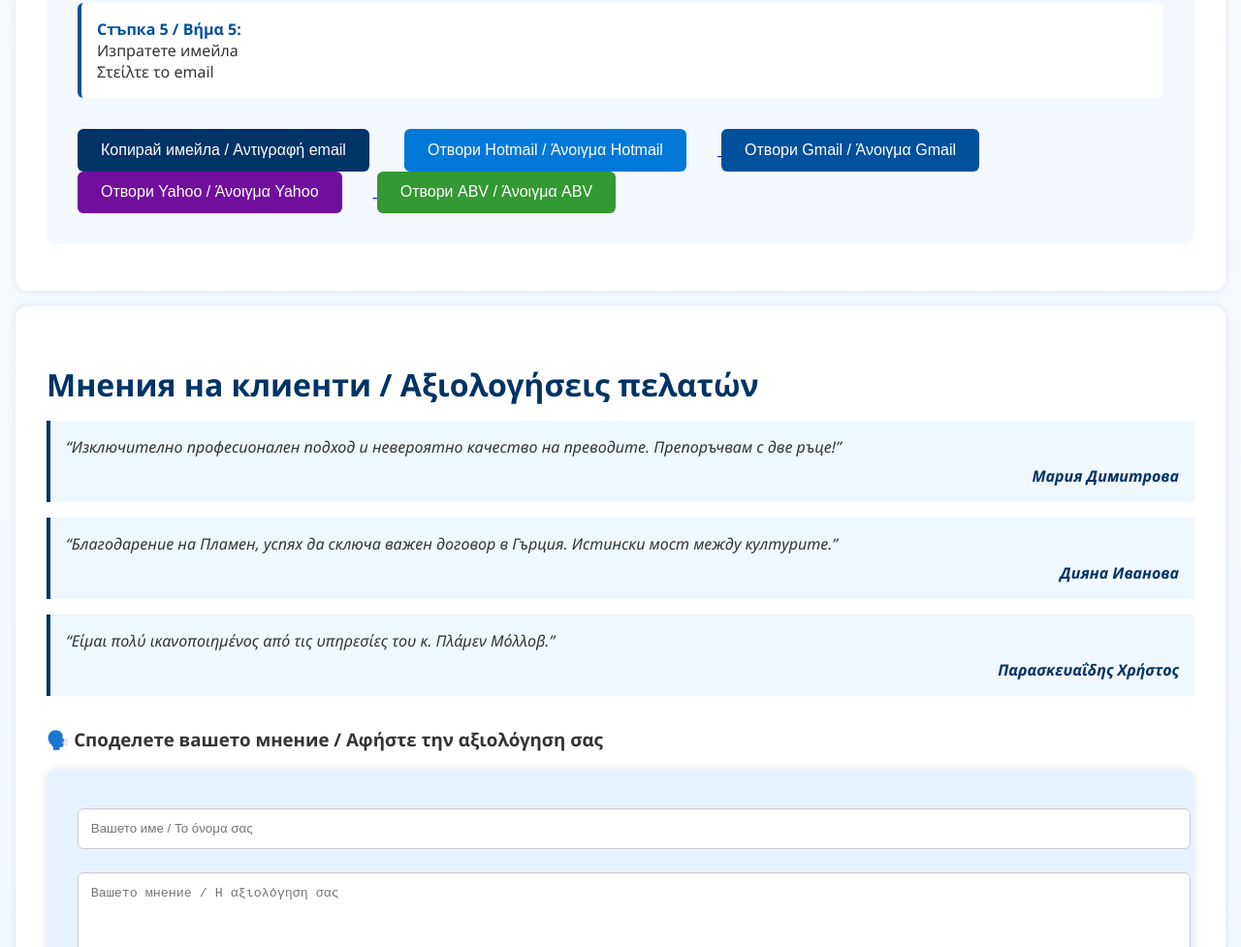
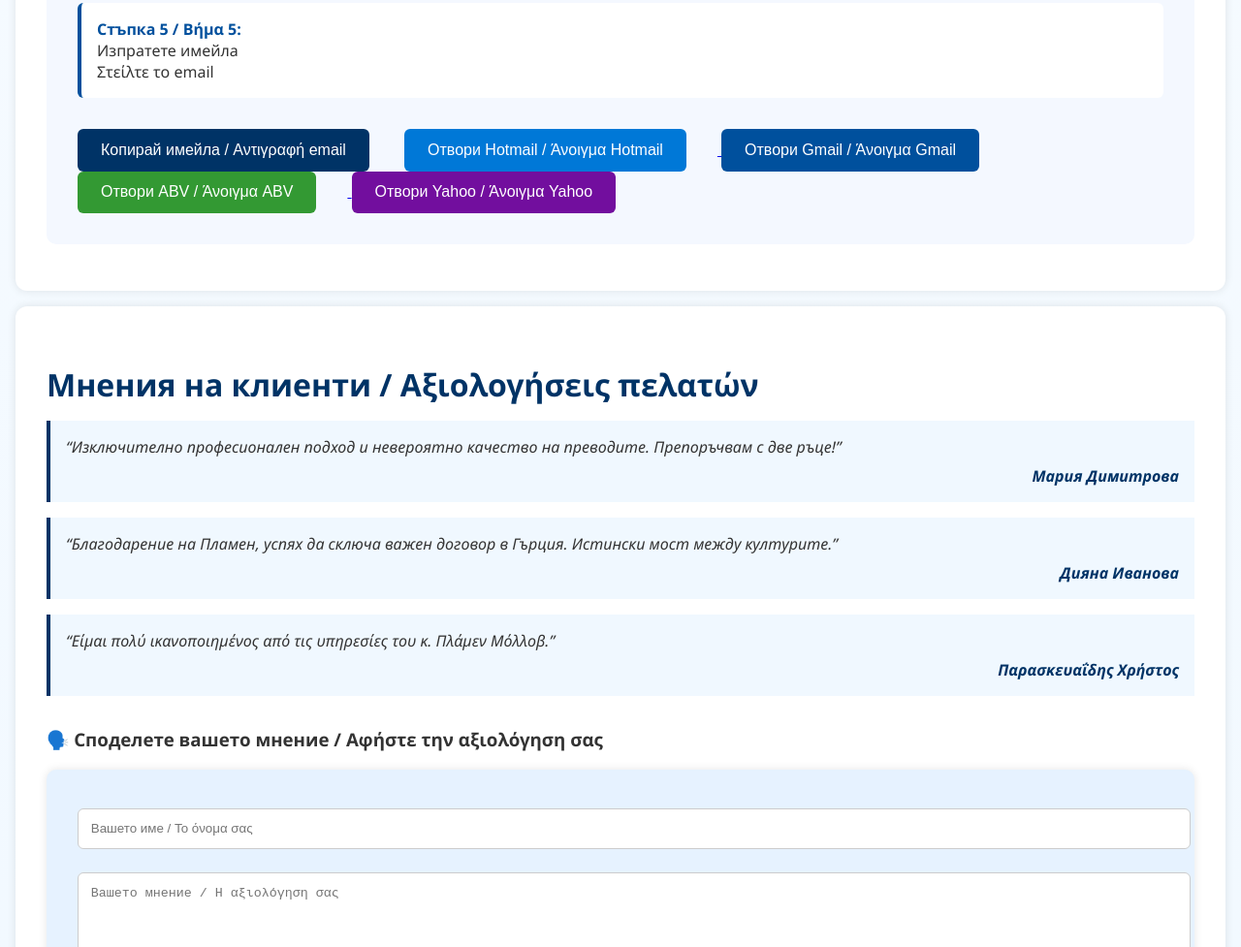
Before and after one commit to mollovplamen/prevodigr, a plain HTML site: page index.html in a window 1280 px wide. Shown: the part 3121-4098 px from the top of the page at 97% size. Drawn offline with Linux system fonts and the light colour scheme.

Commit message:
Add files via upload

```diff
--- a/index.html
+++ b/index.html
@@ -546,6 +546,7 @@ header {
 <p style="text-align: justify;">
 <p><em>Цените се договарят индивидуално според сложността, обема и сроковете.</em></p>
 <p><em>Οι τιμές καθορίζονται μεμονωμένα, ανάλογα με τη δυσκολία του κειμένου, τον όγκο και τα χρονικά περιθώρια παράδοσης.</em></p>
+
 <div style="margin-top: 2rem; border-top: 2px solid #ccc; padding: 2rem; background-color: #f4f8ff; border-radius: 10px;">
   <h3 style="color:#003366; font-size: 1.5rem; margin-bottom: 1rem;">
     Как да заявите оферта за превод / Πώς να ζητήσετε προσφορά
@@ -587,7 +588,6 @@ header {
     </div>
   </div>
 
-
   <div style="margin-top: 2rem;">
     <button onclick="copyEmail()" style="background-color: #003366; color: white; padding: 0.8rem 1.5rem; border: none; border-radius: 6px; margin-right: 2rem; font-size: 1rem;">
       Копирай имейла / Αντιγραφή email
@@ -602,19 +602,16 @@ header {
         Отвори Gmail / Άνοιγμα Gmail
       </button>
     </a>
+    <a href="https://www.abv.bg" target="_blank">
+      <button type="button" style="background-color: #339933; color: white; padding: 0.8rem 1.5rem; border: none; border-radius: 6px; margin-right: 2rem; font-size: 1rem;">
+        Отвори ABV / Άνοιγμα ABV
+      </button>
+    </a>
     <a href="https://mail.yahoo.com" target="_blank">
-    <button type="button" style="background-color: #720e9e; color: white; padding: 0.8rem 1.5rem; border: none; border-radius: 6px; margin-right: 2rem; font-size: 1rem;">
+      <button type="button" style="background-color: #720e9e; color: white; padding: 0.8rem 1.5rem; border: none; border-radius: 6px; font-size: 1rem;">
         Отвори Yahoo / Άνοιγμα Yahoo
       </button>
     </a>
-  <a href="https://www.abv.bg" target="_blank">
-    <button type="button" style="background-color: #339933; color: white; padding: 0.8rem 1.5rem; border: none; border-radius: 6px; font-size: 1rem;">
-      Отвори ABV / Άνοιγμα ABV
-    </button>
-  </a>
-</div>
-
-
   </div>
 </div>
 
@@ -628,6 +625,7 @@ header {
     });
   }
 </script>
+
 </p></section>
 <section id="testimonials">
 <h2 class="section-title">Мнения на клиенти /  Αξιολογήσεις πελατών</h2>
```
Lines whose indentation alone changed are shown as unchanged.
